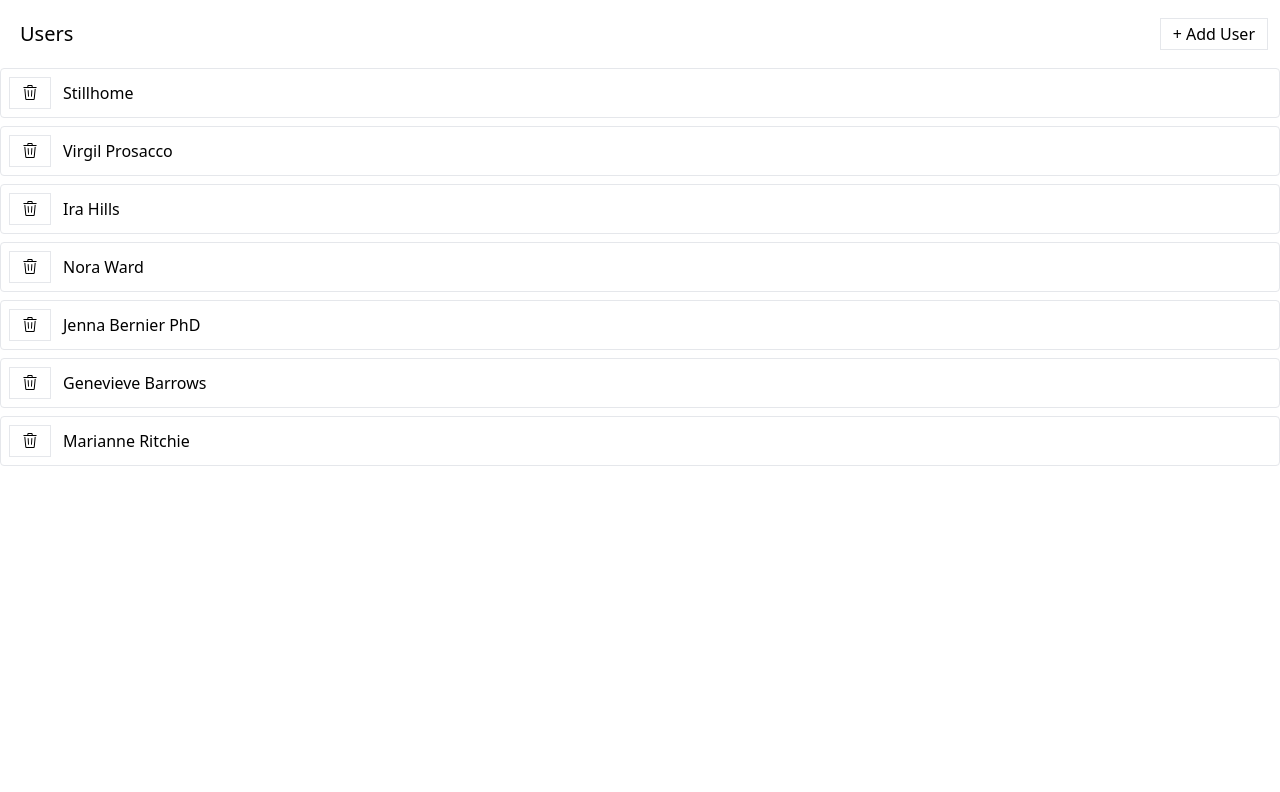
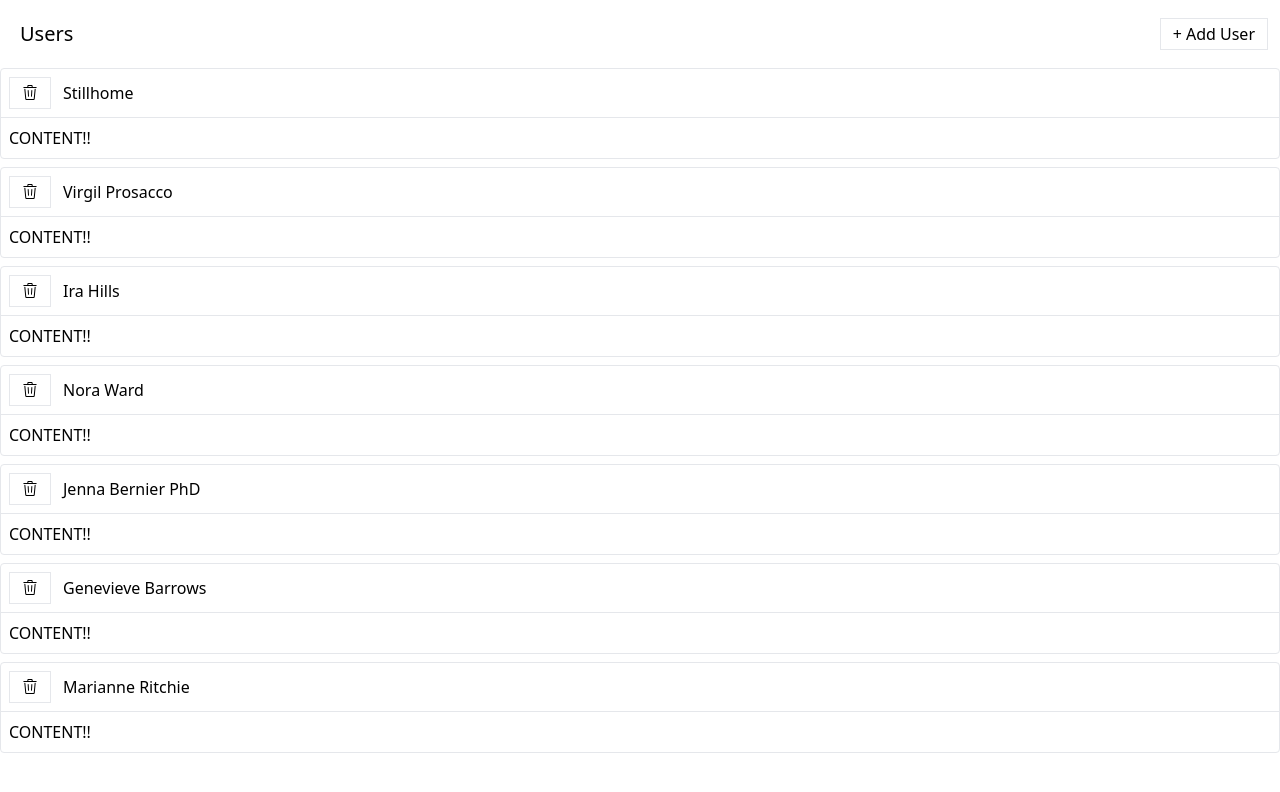
Before and after one commit to colson0x1/musegram, a React (Create React App) app: page / in a window 1280 px wide. Shown: the top 792 px of the page. Built offline with nearby package versions, Linux system fonts and the light colour scheme; data requests are answered from the project's data file.

Commit message:
create expandable panel component

```diff
--- /dev/null
+++ b/src/components/ExpandablePanel.js
@@ -0,0 +1,16 @@
+function ExpandablePanel({ header, children }) {
+  return (
+    <div className="mb-2 border rounded">
+      <div className="flex p-2 justify-between items-center cursor-pointer">
+        <div className="flex flex-row items-center justify-between">
+          {header}
+        </div>
+      </div>
+      <div className="p-2 border-t">
+        {children}
+      </div>
+    </div>
+  );
+}
+
+export default ExpandablePanel;
--- a/src/components/UsersListItem.js
+++ b/src/components/UsersListItem.js
@@ -2,6 +2,7 @@
 import Button from './Button';
 import { removeUser } from '../store';
 import { useThunk } from '../hooks/use-thunks';
+import ExpandablePanel from './ExpandablePanel';
 
 function UsersListItem({ user }) {
   const [doRemoveUser, isLoadingDeletingUser, removeUserError] =
@@ -11,19 +12,21 @@
     doRemoveUser(user);
   };
 
-  return (
-    <div className="mb-2 border rounded">
-      <div className="flex p-2 justify-between items-center cursor-pointer">
-        <div className="flex flex-row items-center justify-between">
-          <Button className="mr-3" loading={isLoadingDeletingUser} onClick={handleClick}>
-            <GoTrash />
-          </Button>
-          {removeUserError && <div>Error deleting user.</div>}
-          {user.name}
-        </div>
-      </div>
-    </div>
+  const header = (
+    <>
+      <Button
+        className="mr-3"
+        loading={isLoadingDeletingUser}
+        onClick={handleClick}
+      >
+        <GoTrash />
+      </Button>
+      {removeUserError && <div>Error deleting user.</div>}
+      {user.name}
+    </>
   );
+
+  return <ExpandablePanel header={header}>CONTENT!!</ExpandablePanel>;
 }
 
 export default UsersListItem;
```
